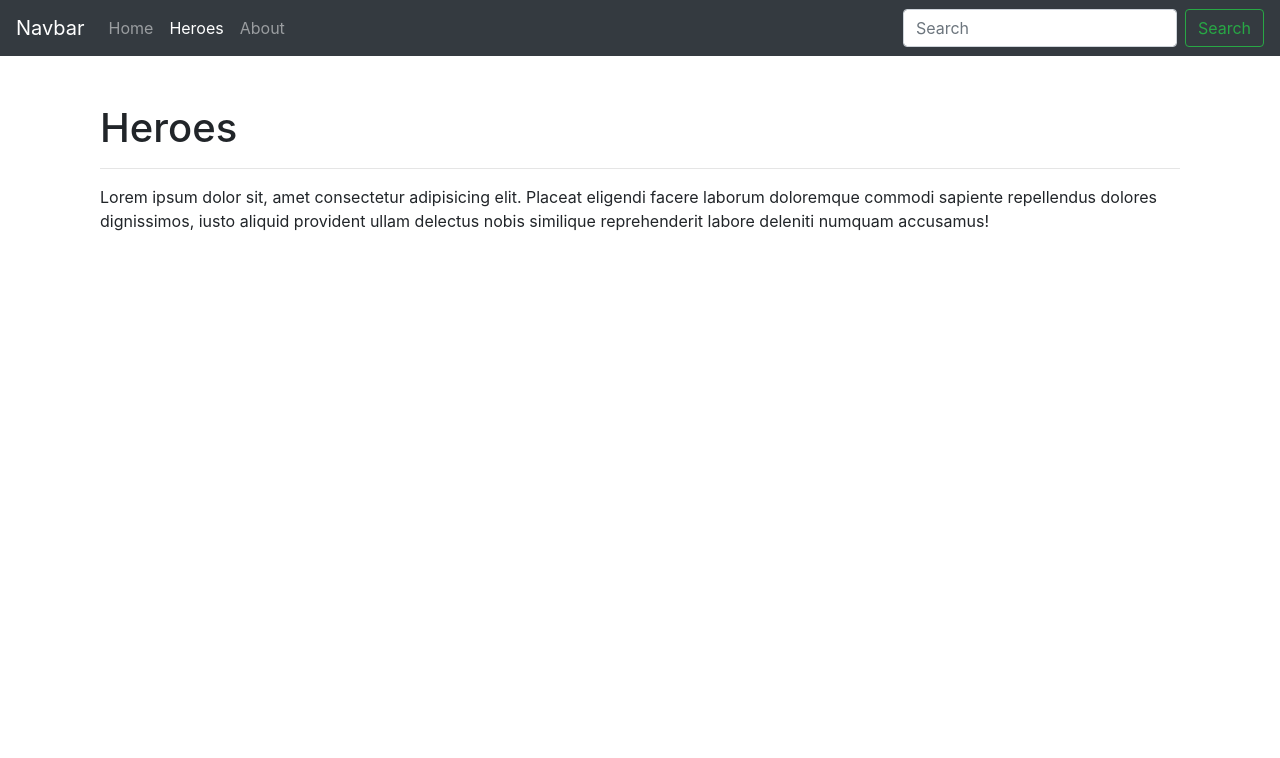
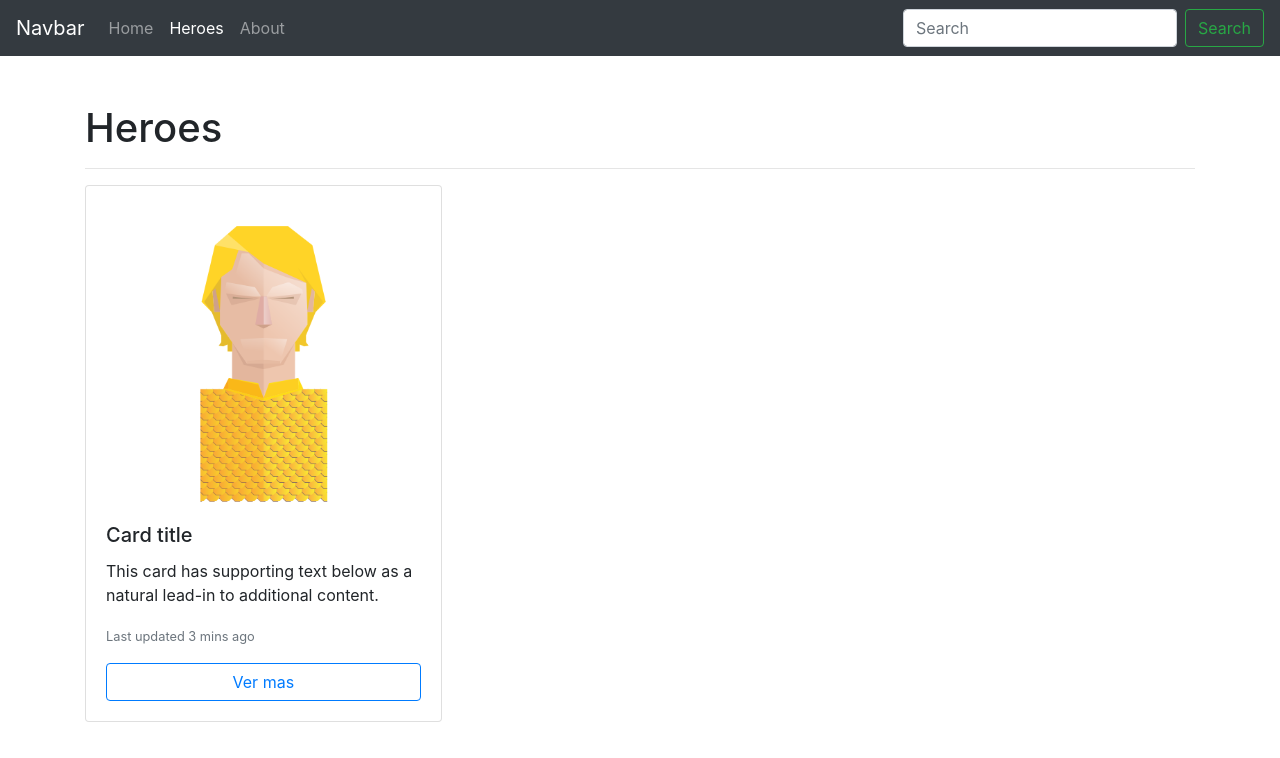
Before and after one commit to japc78/udemy-angular-cero-to-expert-02-spa, an Angular app: page /heroes in a window 1280 px wide. Shown: the top 758 px of the page. Built offline with nearby package versions, Linux system fonts and the light colour scheme.

Commit message:
Add Heroes template

```diff
--- a/src/app/components/heroes/heroes.component.html
+++ b/src/app/components/heroes/heroes.component.html
@@ -1,5 +1,15 @@
-<div class="container animated fadeIn fast">
+<div class="animated fadeIn fast">
     <h1>Heroes</h1>
     <hr>
-    <p>Lorem ipsum dolor sit, amet consectetur adipisicing elit. Placeat eligendi facere laborum doloremque commodi sapiente repellendus dolores dignissimos, iusto aliquid provident ullam delectus nobis similique reprehenderit labore deleniti numquam accusamus!</p>
+    <div class="card-columns">
+        <div class="card">
+            <img src="assets/img/aquaman.png" class="card-img-top" alt="...">
+            <div class="card-body">
+              <h5 class="card-title">Card title</h5>
+              <p class="card-text">This card has supporting text below as a natural lead-in to additional content.</p>
+              <p class="card-text"><small class="text-muted">Last updated 3 mins ago</small></p>
+              <button type="button" class="btn btn-outline-primary btn-block">Ver mas</button>
+            </div>
+        </div>
+    </div>
 </div>
--- a/src/index.html
+++ b/src/index.html
@@ -8,7 +8,7 @@
   <link rel="icon" type="image/x-icon" href="favicon.ico">
   <link rel="stylesheet" href="https://cdn.jsdelivr.net/npm/bootstrap@4.5.3/dist/css/bootstrap.min.css" integrity="sha384-TX8t27EcRE3e/ihU7zmQxVncDAy5uIKz4rEkgIXeMed4M0jlfIDPvg6uqKI2xXr2" crossorigin="anonymous">
 </head>
-<body>
+<body class="pb-5">
   <app-root></app-root>
 
   <script src="https://code.jquery.com/jquery-3.5.1.slim.min.js" integrity="sha384-DfXdz2htPH0lsSSs5nCTpuj/zy4C+OGpamoFVy38MVBnE+IbbVYUew+OrCXaRkfj" crossorigin="anonymous"></script>
```
